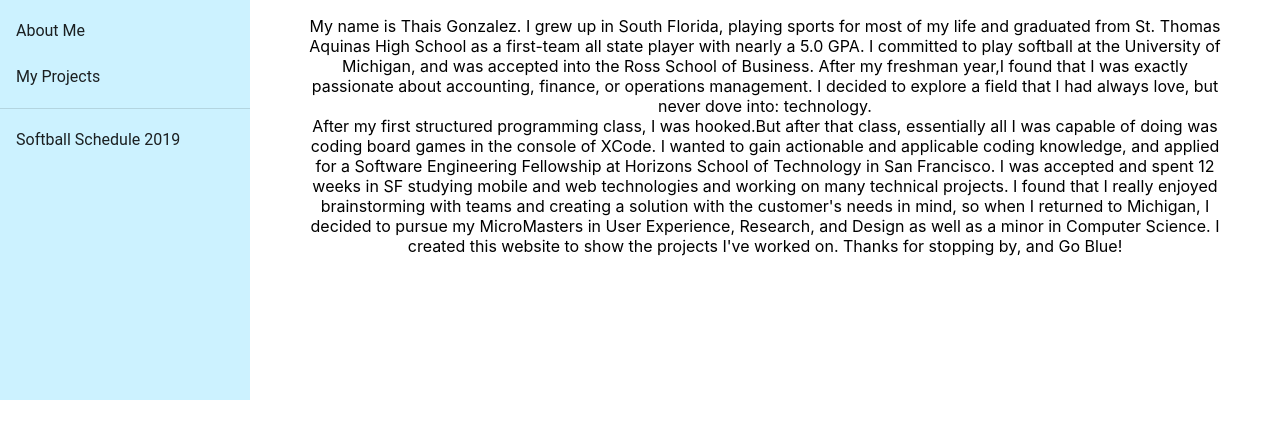
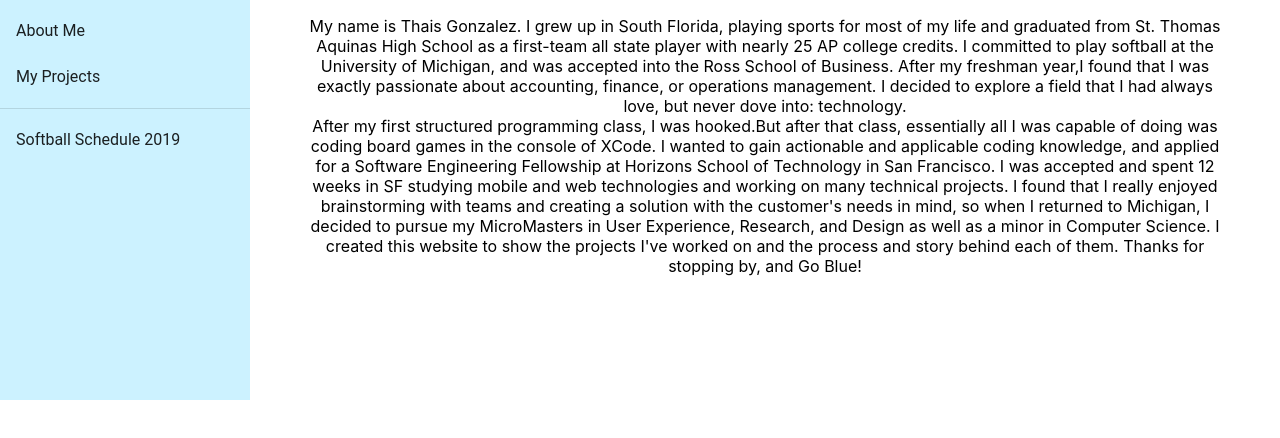
Before and after one commit to thaisgm/Portfolio, a React (Create React App) app: page / in a window 1280 px wide. Shown: the top 438 px of the page. Built offline with nearby package versions, Linux system fonts and the light colour scheme.

Commit message:
Paragrah edits

```diff
--- a/src/App.js
+++ b/src/App.js
@@ -62,7 +62,7 @@
             <p className = "body"> My name is Thais Gonzalez.
             I grew up in South Florida, playing sports for most of my life and
             graduated from St. Thomas Aquinas High School as a first-team all
-            state player with nearly a 5.0 GPA. I committed to play softball at
+            state player with nearly 25 AP college credits. I committed to play softball at
             the University of Michigan, and was accepted into the Ross School of
             Business. After my freshman year,I found that I was exactly passionate
             about accounting, finance, or operations management. I decided to
@@ -79,7 +79,8 @@
             solution with the customer's needs in mind, so when I returned to
             Michigan, I decided to pursue my MicroMasters in User Experience,
             Research, and Design as well as a minor in Computer Science. I created
-            this website to show the projects I've worked on. Thanks for stopping by, and Go Blue!</p>
+            this website to show the projects I've worked on and the process and
+            story behind each of them. Thanks for stopping by, and Go Blue!</p>
         </div>
       );
     } else if (this.state.projectsPage){
```
